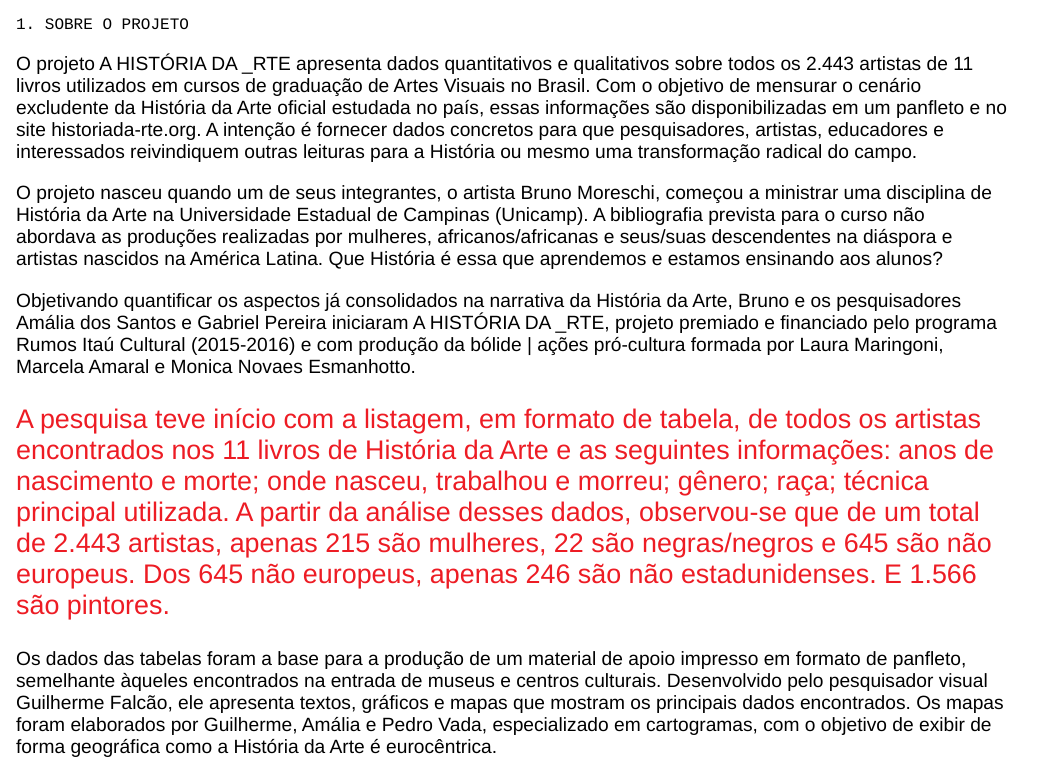
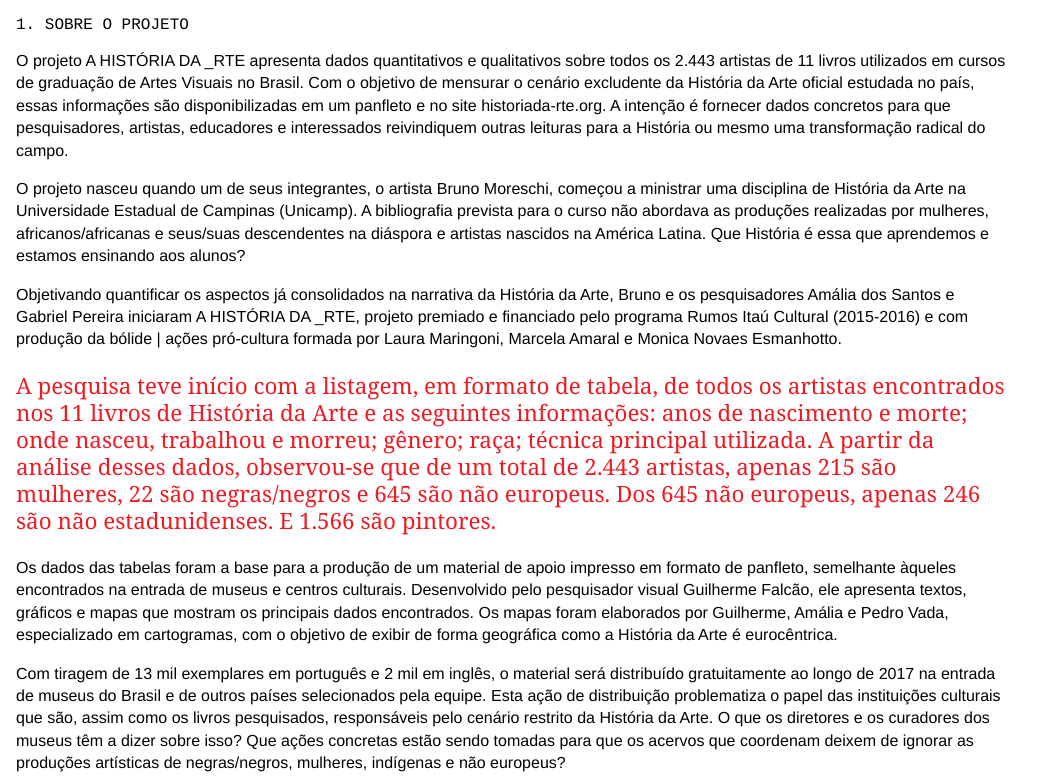
Before and after one commit to barraponto/hdrte, a Vue app: page /#/sobre in a window 1280 px wide. Shown: the top 778 px of the page, without its empty margins (0-1054 px from the left). Built offline with nearby package versions, Linux system fonts and the light colour scheme; the HTML template or start-up script is replaced by a standard one.

Commit message:
feat(app): fix typography for Sobre

```diff
--- a/src/components/NewSobre.vue
+++ b/src/components/NewSobre.vue
@@ -114,11 +114,13 @@
 <style>
   section.new-sobre {
     font-family: Helvetica, Arial, "Nimbus Sans", sans-serif;
-    font-size: 1.2em;
+    line-height: 1.4em;
     order: 1;
 
     & .highlight {
+      font-family: Georgia, serif;
       font-size: 1.4em;
+      line-height: 1.2em;
       color: #ed1c24;
     }
   }
```
